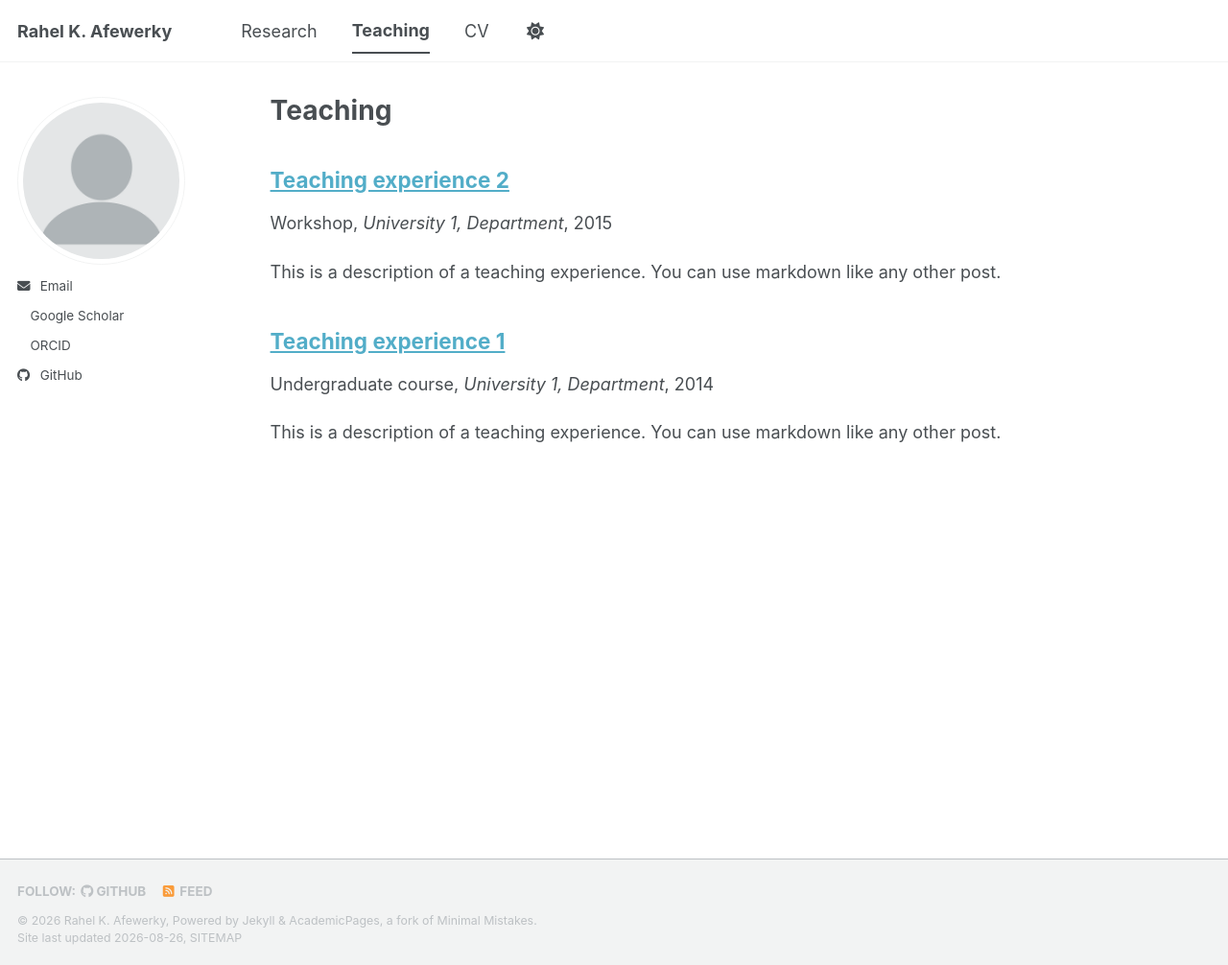
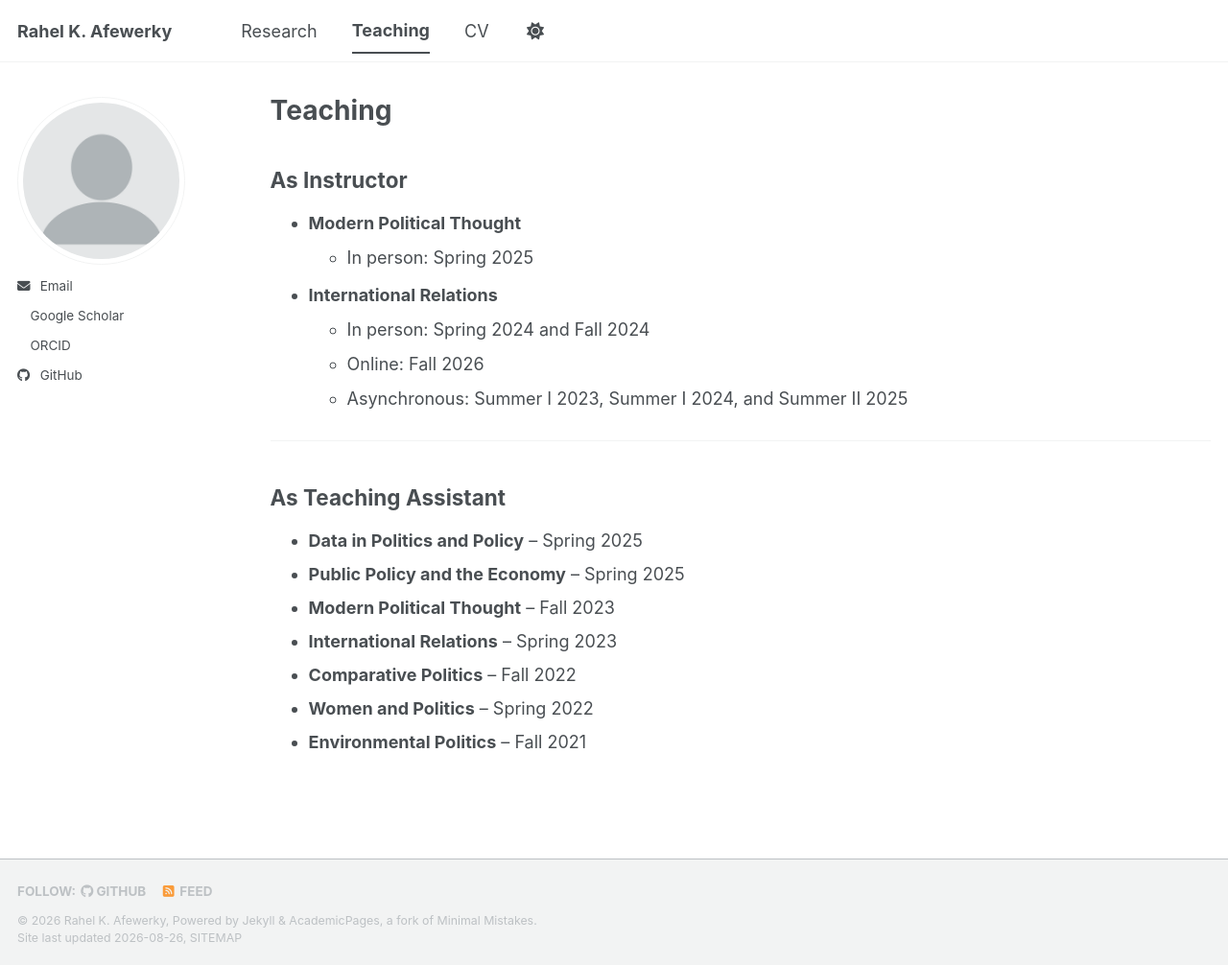
Before and after one commit to rahelafewerky/rahelafewerky.github.io, a Jekyll site: the page built from _pages/teaching.html, in a window 1280 px wide and 1006 px high. Shown: the whole window at 96% size. Built offline with Jekyll 4.4.1, drawn with Linux system fonts in a browser that asks for light colours; a style sheet for code colours, icons or effects is not loaded.

Commit message:
Update teaching.html

```diff
--- a/_pages/teaching.html
+++ b/_pages/teaching.html
@@ -5,8 +5,42 @@ permalink: /teaching/
 author_profile: true
 ---
 
-{% include base_path %}
+<h2>As Instructor</h2>
 
-{% for post in site.teaching reversed %}
-  {% include archive-single.html %}
-{% endfor %}
+<ul>
+  <li style="margin-bottom: 12px;">
+    <strong>Modern Political Thought</strong>
+    <ul>
+      <li>In person: Spring 2025</li>
+    </ul>
+  </li>
+  <li style="margin-bottom: 12px;">
+    <strong>International Relations</strong>
+    <ul>
+      <li>In person: Spring 2024 and Fall 2024</li>
+      <li>Online: Fall 2026</li>
+      <li>Asynchronous: Summer I 2023, Summer I 2024, and Summer II 2025</li>
+    </ul>
+  </li>
+</ul>
+
+<hr style="margin: 30px 0;">
+
+
+<h2>As Teaching Assistant</h2>
+
+<ul>
+  <li style="margin-bottom: 8px;"><strong>Data in Politics and Policy</strong> &ndash; Spring 2025</li>
+
+  <li style="margin-bottom: 8px;"><strong>Public Policy and the Economy</strong> &ndash; Spring 2025</li>
+
+  <li style="margin-bottom: 8px;"><strong>Modern Political Thought</strong> &ndash; Fall 2023</li>
+
+  <li style="margin-bottom: 8px;"><strong>International Relations</strong> &ndash; Spring 2023</li>
+
+  <li style="margin-bottom: 8px;"><strong>Comparative Politics</strong> &ndash; Fall 2022</li>
+
+  <li style="margin-bottom: 8px;"><strong>Women and Politics</strong> &ndash; Spring 2022</li>
+
+  <li style="margin-bottom: 8px;"><strong>Environmental Politics</strong> &ndash; Fall 2021</li>
+</ul>
```
